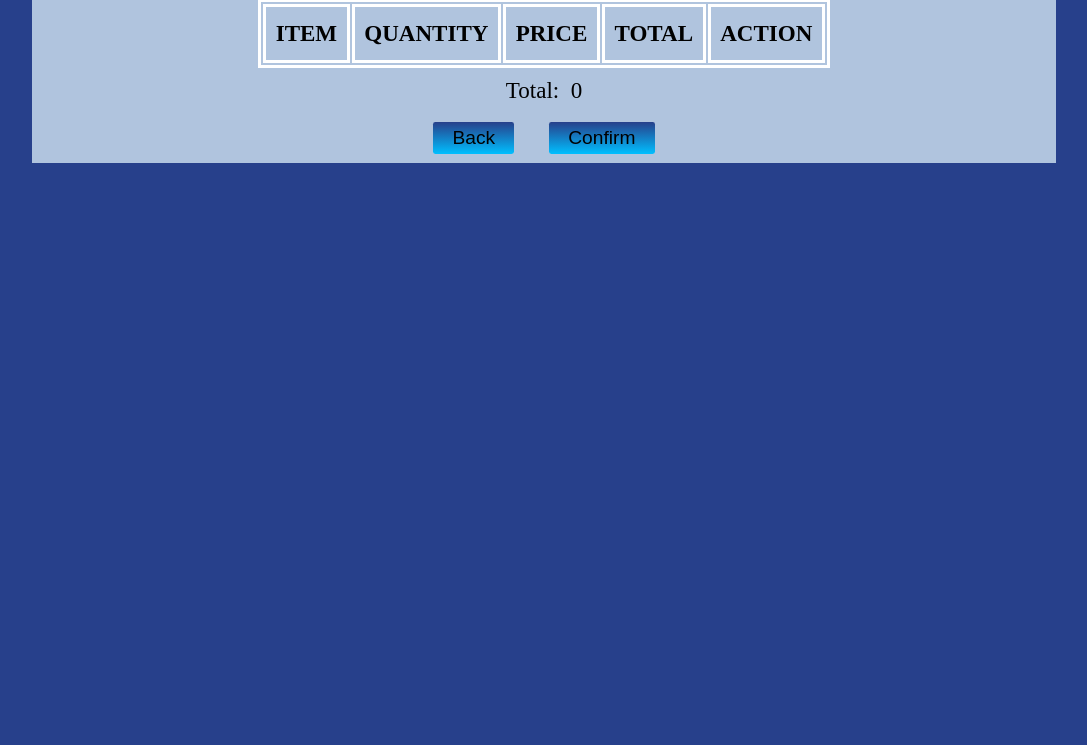
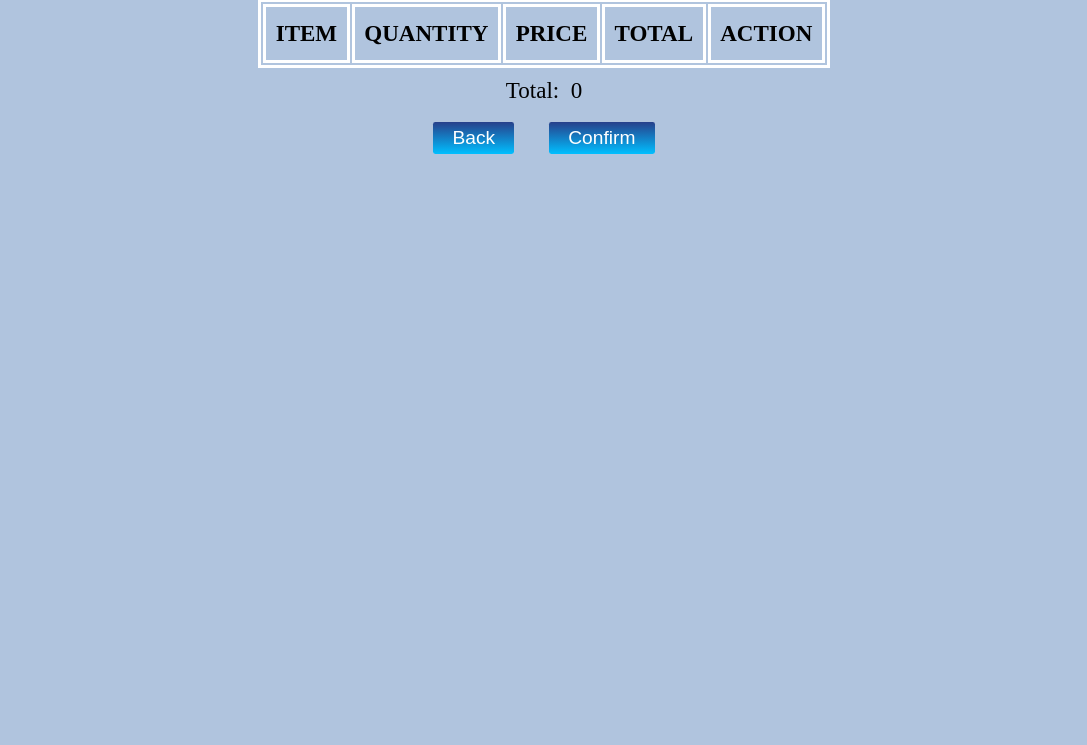
Before and after one commit to marlinfintech/sample-aluda-store, a website: page checkout.html in a window 1280 px wide. Shown: the part 55-800 px from the top of the page, without its empty margins (96-1183 px from the left). Drawn offline with Linux system fonts and the light colour scheme; no server answers.

Commit message:
Add files via upload

```diff
--- a/checkout.css
+++ b/checkout.css
@@ -1,5 +1,5 @@
 html,body{height:100%;width:100%;margin:0;font-size:1.2rem;font-family:serif;word-spacing:0.3rem; line-height:1.5;scroll-behavior: smooth}
-body{background:#27408B}
+body{background:#B0C4DE}
 
 .gridcontainer{display:flex;flex-direction:column;word-wrap:break-word;overflow:visible;gap:0.125rem}
 
@@ -15,10 +15,14 @@ body{background:#27408B}
 
 .checkoutbuttons{width: 25%;margin:0 auto; display: flex;justify-content: space-between}
 
-.backbutton{text-align:center ;border-radius: 0.125rem; background: linear-gradient(to bottom, #27408B, #00BFFF); color:#000000;
+.backbutton{text-align:center ;border-radius: 0.125rem; background: linear-gradient(to bottom, #27408B, #00BFFF); color:#FFFFFF;
     padding:0.25rem 1rem 0.25rem 1rem; text-decoration: none;margin:0.5rem auto;border:none;outline:none;font-size:1rem;font-weight:normal;
     justify-content:center}
 
-.confirmbutton{text-align:center ;border-radius: 0.125rem; background: linear-gradient(to bottom, #27408B, #00BFFF); color:#000000;
+.confirmbutton{text-align:center ;border-radius: 0.125rem; background: linear-gradient(to bottom, #27408B, #00BFFF); color:#FFFFFF;
     padding:0.25rem 1rem 0.25rem 1rem; text-decoration: none;margin:0.5rem auto;border:none;outline:none;font-size:1rem;font-weight:normal;
     justify-content:center}
+
+.removeBtn{text-align:center ;border-radius: 0.125rem; background: linear-gradient(to bottom, #FFFFFF, #CCCCCC); color:#008B8B;
+    padding:0.25rem 0.5rem 0.25rem 0.5rem; text-decoration: none;margin:0.5rem auto;border:none;outline:none;font-size:0.75rem;font-weight:normal;
+    justify-content:center}
--- a/index.js
+++ b/index.js
@@ -244,7 +244,7 @@ document.addEventListener("DOMContentLoaded", () => {
         return;
       }
 
-      alert("Order placed successfully!");
+     // alert("Order placed successfully!");
 
       // ❗ FIX: DO NOT clear cart here
       // keep it so checkout.html can read it
```
